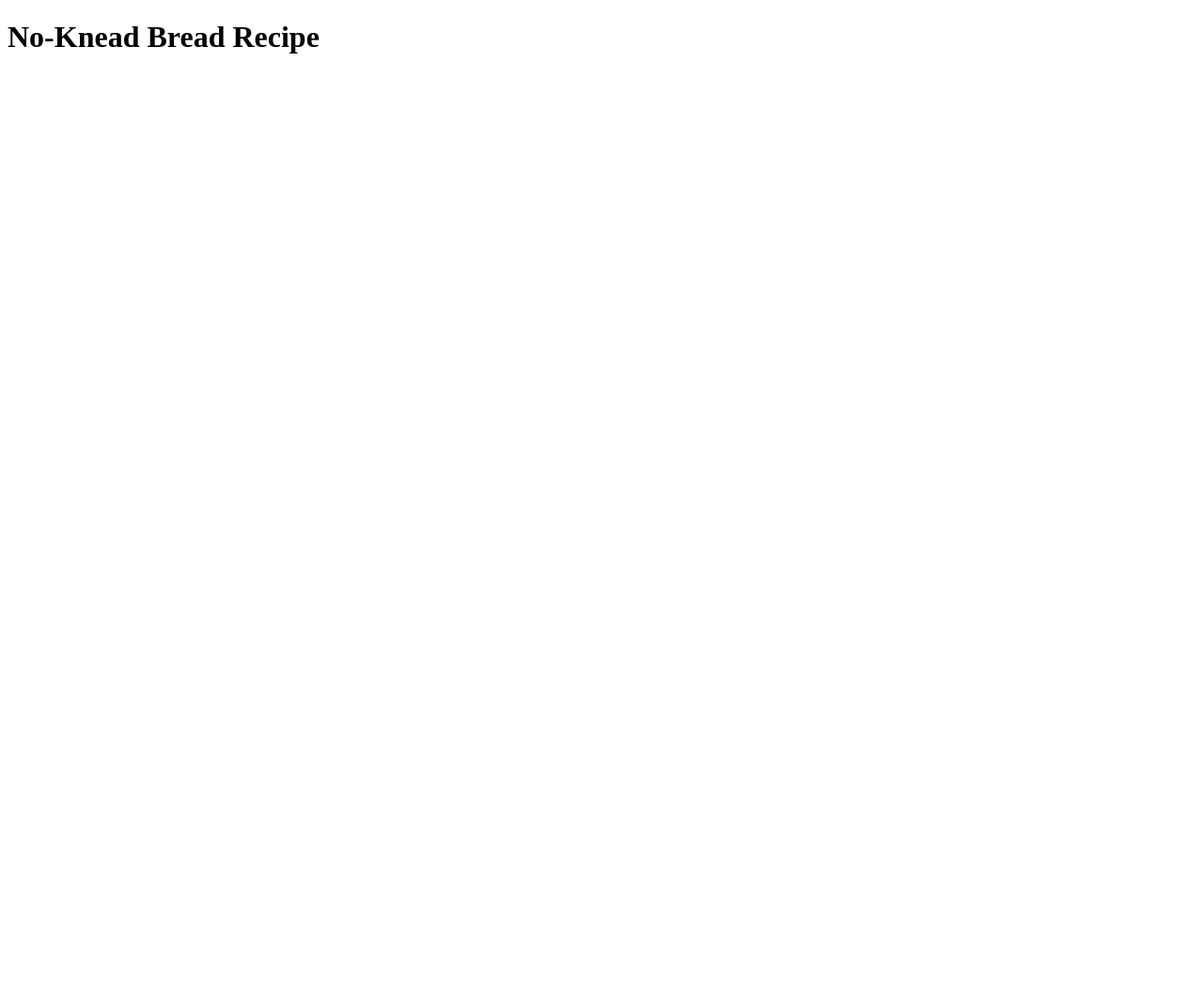
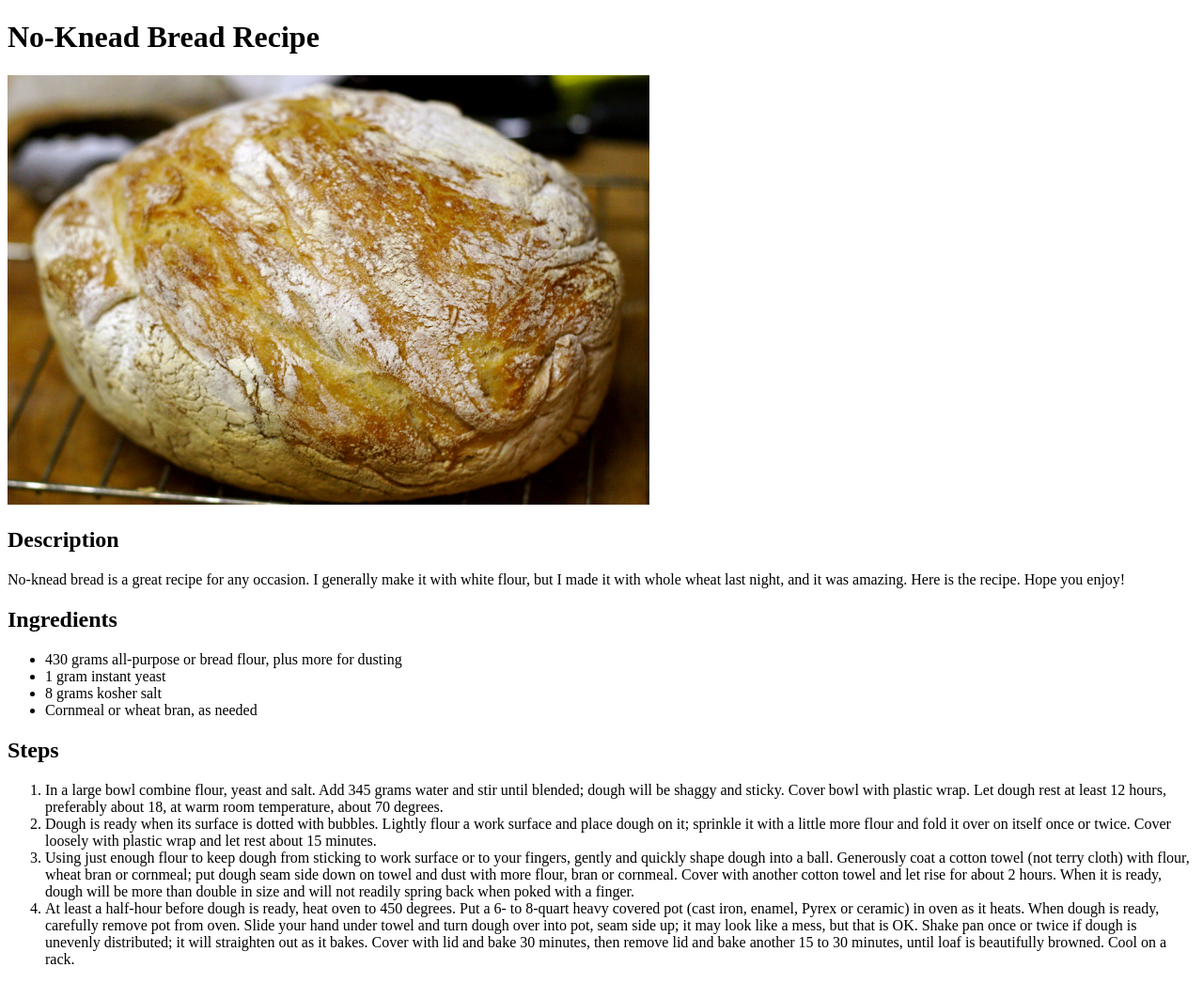
Before and after one commit to jeffreyflorek/odin-recipes, a plain HTML site: page no-knead-bread.html in a window 1280 px wide. Shown: the whole page at 94% size. Before the commit the page ends 800 px from the top, so only its background shows below. Drawn offline with Linux system fonts and the light colour scheme.

Commit message:
Add no-knead bread recipe and add `width` to kettle corn image

```diff
--- a/no-knead-bread.html
+++ b/no-knead-bread.html
@@ -6,5 +6,48 @@
     </head>
     <body>
         <h1>No-Knead Bread Recipe</h1>
+        <img width="683" src="img/bread.jpg" alt="load of no-knead bread">
+        <h2>Description</h2>
+        <p>No-knead bread is a great recipe for any occasion. I generally make it
+            with white flour, but I made it with whole wheat last night, and it
+            was amazing. Here is the recipe. Hope you enjoy!</p>
+        <h2>Ingredients</h2>
+        <ul>
+            <li>430 grams all-purpose or bread flour, plus more for dusting</li>
+            <li>1 gram instant yeast</li>
+            <li>8 grams kosher salt</li>
+            <li>Cornmeal or wheat bran, as needed</li>
+        </ul>
+        <h2>Steps</h2>
+        <ol>
+            <li>In a large bowl combine flour, yeast and salt. Add 345 grams
+                water and stir until blended; dough will be shaggy and sticky.
+                Cover bowl with plastic wrap. Let dough rest at least 12 hours,
+                preferably about 18, at warm room temperature, about 70
+                degrees.</li>
+            <li>Dough is ready when its surface is dotted with bubbles. Lightly
+                flour a work surface and place dough on it; sprinkle it with a
+                little more flour and fold it over on itself once or twice.
+                Cover loosely with plastic wrap and let rest about 15
+                minutes.</li>
+            <li>Using just enough flour to keep dough from sticking to work
+                surface or to your fingers, gently and quickly shape dough into
+                a ball. Generously coat a cotton towel (not terry cloth) with
+                flour, wheat bran or cornmeal; put dough seam side down on towel
+                and dust with more flour, bran or cornmeal. Cover with another
+                cotton towel and let rise for about 2 hours. When it is ready,
+                dough will be more than double in size and will not readily
+                spring back when poked with a finger.</li>
+            <li>At least a half-hour before dough is ready, heat oven to 450
+                degrees. Put a 6- to 8-quart heavy covered pot (cast iron,
+                enamel, Pyrex or ceramic) in oven as it heats. When dough is
+                ready, carefully remove pot from oven. Slide your hand under
+                towel and turn dough over into pot, seam side up; it may look
+                like a mess, but that is OK. Shake pan once or twice if dough is
+                unevenly distributed; it will straighten out as it bakes. Cover
+                with lid and bake 30 minutes, then remove lid and bake another
+                15 to 30 minutes, until loaf is beautifully browned. Cool on a
+                rack.</li>
+        </ol>
     </body>
 </html>
```
Also changed, not shown: kettle-corn.html (+1 -1 lines).
